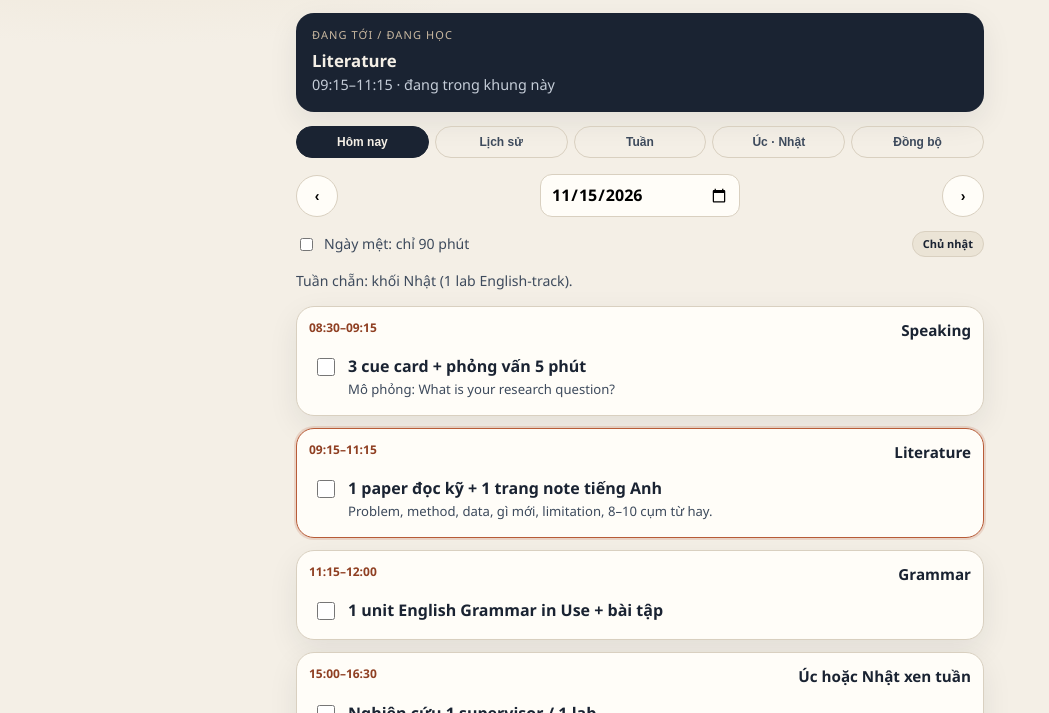
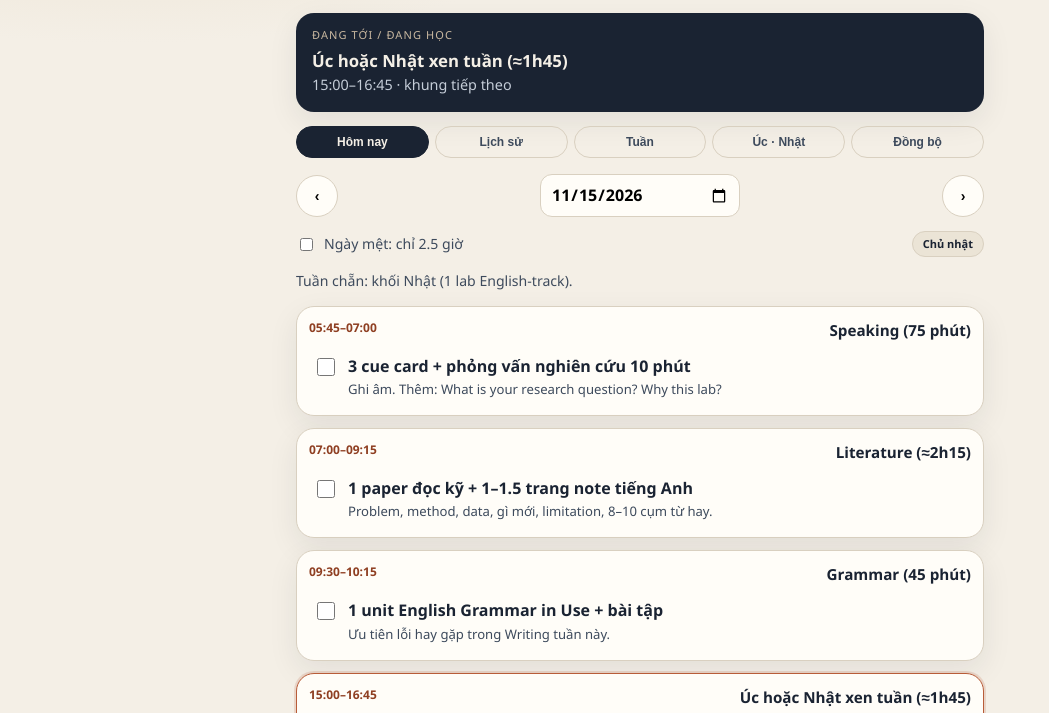
Before and after one commit to kienpt313/TryToDoBetter, a plain HTML site: page index.html in a window 1280 px wide. Shown: the part 87-800 px from the top of the page, without its empty margins (0-1049 px from the left). Drawn offline with Linux system fonts and the light colour scheme.

Commit message:
update version

```diff
--- a/app.js
+++ b/app.js
@@ -227,7 +227,7 @@ function renderToday() {
   const isToday = viewYmd === t.ymd;
   const minMode = Boolean(state.minMode[viewYmd]);
   document.getElementById("min-mode").checked = minMode;
-  document.getElementById("day-chip").textContent = minMode ? "Chế độ 90 phút" : dayKind(viewDay);
+  document.getElementById("day-chip").textContent = minMode ? "Chế độ 2.5 giờ" : dayKind(viewDay);
   document.getElementById("date-pick").value = viewYmd;
   document.getElementById("btn-today").hidden = isToday;
 
@@ -355,7 +355,7 @@ function renderHistory() {
     const s = taskStats(ymd);
     const empty = !s.hasLog;
     const noteBit = s.note ? " · có ghi chú" : "";
-    const minBit = s.minMode ? " · 90 phút" : "";
+    const minBit = s.minMode ? " · 2.5 giờ" : "";
     const doneBit = s.done ? `${s.done}/${s.total} việc` : "chưa tick";
     return `<button type="button" class="hist-row${empty ? " is-empty" : ""}${ymd === viewYmd ? " is-selected" : ""}" data-ymd="${ymd}">
       <span class="hist-dow">${vnWeekday(s.day).replace("Thứ ", "T").replace("Chủ nhật", "CN")}</span>
--- a/data.js
+++ b/data.js
@@ -1,97 +1,99 @@
 const TZ = "Asia/Ho_Chi_Minh";
+
+/** Lịch tăng tốc từ 15/11/2026 · mục tiêu ≈5.5–6 giờ tập trung / ngày thường */
 
 const WEEKDAY_BLOCKS = [
   {
     id: "morning",
-    time: "06:20–07:20",
-    start: "06:20",
-    end: "07:20",
-    name: "Sáng · tiếng Anh sản xuất",
+    time: "05:30–07:15",
+    start: "05:30",
+    end: "07:15",
+    name: "Sáng sớm · tiếng Anh (≈1h45)",
     tasks: [
       {
+        id: "anki",
+        title: "Anki 15 phút",
+        desc: "Academic Word List + cụm graph / y sinh. Học cụm, không học từ rời.",
+      },
+      {
         id: "shadow",
-        title: "Shadowing 15 phút",
-        desc: "1 đoạn, lặp 3 lần. BBC 6 Minute English; sau tháng 4 đổi talk khoa học.",
+        title: "Shadowing 20 phút",
+        desc: "1 đoạn, lặp 3 lần. BBC 6 Minute English; từ tháng 4/2027 đổi talk khoa học.",
       },
       {
         id: "writing",
-        title: "Writing 45 phút (không skip)",
-        desc: "T2/T4/T6: IELTS Task 2. T3/T5: paraphrase abstract paper (của bạn hoặc người khác), rồi chữa.",
+        title: "Writing 70 phút (không skip)",
+        desc: "T2/T4/T6: IELTS Task 2 (lập dàn + viết + sửa 1 đoạn). T3/T5: paraphrase abstract paper rồi viết lại band cao hơn.",
       },
     ],
   },
   {
     id: "lunch",
-    time: "12:20–12:50",
+    time: "12:20–13:00",
     start: "12:20",
-    end: "12:50",
-    name: "Trưa · input ngắn",
+    end: "13:00",
+    name: "Trưa · input (40 phút)",
     tasks: [
       {
-        id: "anki",
-        title: "Anki 15 phút",
-        desc: "Academic Word List + cụm graph/y sinh. Học cụm, không học từ rời.",
-      },
-      {
         id: "reading-snack",
-        title: "IELTS Reading 15 phút",
-        desc: "Một đoạn Cambridge, tập paraphrase câu hỏi — không làm full test buổi trưa.",
+        title: "Reading hoặc Listening 40 phút",
+        desc: "T2/T4/T6: 1 đoạn Cambridge timed + paraphrase câu hỏi. T3/T5: 1 Listening section + chữa keyword.",
       },
     ],
   },
   {
     id: "listen",
-    time: "18:35–19:05",
-    start: "18:35",
-    end: "19:05",
-    name: "Tối · nghe / nói",
+    time: "18:00–18:45",
+    start: "18:00",
+    end: "18:45",
+    name: "Chiều · nghe / nói (45 phút)",
     tasks: [
       {
         id: "listen-speak",
-        title: "Listening hoặc Speaking 30 phút",
-        desc: "T2/T4: dictation + chữa. T3/T5: ghi âm Speaking 2 phút × 2. T6: Listening Section 1–2.",
+        title: "Listening hoặc Speaking 45 phút",
+        desc: "T2/T4: dictation + chữa. T3/T5: ghi âm Speaking Part 2 × 2 + tự chấm. T6: Listening Section 3–4 hoặc Part 3 mock.",
       },
     ],
   },
   {
     id: "major",
-    time: "19:05–20:35",
-    start: "19:05",
-    end: "20:35",
-    name: "Chuyên môn 90 phút",
+    time: "19:00–20:50",
+    start: "19:00",
+    end: "20:50",
+    name: "Tối · chuyên môn (≈1h50)",
     tasks: [
       {
-        id: "major-90",
+        id: "major-110",
         title: "Khối Graph / y sinh theo thứ",
-        desc: "T2 toán-graph. T3 code PyG. T4 y sinh + ethics/leakage. T5 1 paper graph-biomed. T6 README tiếng Anh hoặc figure paper.",
+        desc: "T2 toán–graph nền. T3 code PyG / thí nghiệm. T4 y sinh + ethics/leakage. T5 1 paper graph-biomed (note tiếng Anh). T6 README tiếng Anh hoặc figure paper.",
       },
     ],
   },
   {
     id: "research",
-    time: "20:45–21:30",
-    start: "20:45",
-    end: "21:30",
-    name: "Nghiên cứu 45 phút",
+    time: "21:00–21:50",
+    start: "21:00",
+    end: "21:50",
+    name: "Nghiên cứu (50 phút)",
     tasks: [
       {
-        id: "research-45",
+        id: "research-50",
         title: "Paper / Overleaf / thí nghiệm",
-        desc: "T2 related work. T3 debug repo. T4 Method hoặc caption. T5 paper của lab Úc hoặc Nhật. T6 CV / bảng GS / nháp email (từ tháng 6/2027 làm thật).",
+        desc: "T2 related work. T3 debug repo. T4 Method hoặc caption. T5 paper của lab Úc hoặc Nhật. T6 CV / bảng GS / nháp email (từ 6/2027 làm thật).",
       },
     ],
   },
   {
     id: "journal",
-    time: "21:30–21:45",
-    start: "21:30",
-    end: "21:45",
+    time: "21:50–22:05",
+    start: "21:50",
+    end: "22:05",
     name: "Đóng ngày",
     tasks: [
       {
         id: "journal-10",
-        title: "10 câu tiếng Anh",
-        desc: "Today I learned… Next I will… Ngủ trước 23:00.",
+        title: "10 câu tiếng Anh + 1 việc mai",
+        desc: "Today I did… Weak point… Tomorrow first block… Ngủ trước 23:00 để giữ 05:30.",
       },
     ],
   },
@@ -100,14 +102,14 @@ const WEEKDAY_BLOCKS = [
 const FRIDAY_EXTRA = {
   id: "tracker",
   time: "Tối T6 · 15 phút",
-  start: "21:45",
-  end: "22:00",
+  start: "22:05",
+  end: "22:20",
   name: "Tracker tuần",
   tasks: [
     {
       id: "fri-track",
       title: "Cập nhật 4 dòng tracker",
-      desc: "Mock L/R/W/S · % paper · số GS đã xem tuần này (mục tiêu 2) · 1 lỗ hổng kiến thức.",
+      desc: "Mock L/R/W/S · % paper · số GS đã xem tuần này (mục tiêu ≥2) · 1 lỗ hổng kiến thức.",
     },
   ],
 };
@@ -115,16 +117,20 @@ const FRIDAY_EXTRA = {
 const MIN_DAY = [
   {
     id: "min",
-    time: "90 phút tối thiểu",
+    time: "2.5 giờ tối thiểu",
     start: "19:00",
-    end: "20:30",
-    name: "Ngày OT / mất sức",
+    end: "21:30",
+    name: "Ngày OT / mất sức (vẫn phải làm)",
     tasks: [
-      { id: "min-write", title: "Writing 30 phút", desc: "Vẫn phải viết hoặc chữa — đây là cửa IELTS." },
-      { id: "min-anki", title: "Anki 10 phút", desc: "" },
+      {
+        id: "min-write",
+        title: "Writing 45 phút",
+        desc: "Viết hoặc chữa — cửa IELTS không được bỏ dù ngày mệt.",
+      },
+      { id: "min-anki", title: "Anki 15 phút", desc: "Giữ streak từ vựng." },
       {
         id: "min-one",
-        title: "Đúng một việc 50 phút",
+        title: "Đúng một việc sâu 90 phút",
         desc: "Hoặc chữa Writing, hoặc 1 paper note, hoặc 1 experiment — không học 15 thứ.",
       },
     ],
@@ -133,66 +139,72 @@ const MIN_DAY = [
 
 const SATURDAY = [
   {
-    id: "sat-review",
-    time: "08:00–08:20",
-    start: "08:00",
-    end: "08:20",
-    name: "Review",
-    tasks: [{ id: "sat-anki", title: "Anki + từ tuần trước", desc: "" }],
+    id: "sat-warm",
+    time: "06:00–06:30",
+    start: "06:00",
+    end: "06:30",
+    name: "Warm-up",
+    tasks: [
+      {
+        id: "sat-anki",
+        title: "Anki + ôn lỗi tuần trước",
+        desc: "Ưu tiên thẻ đỏ / Writing mistakes list.",
+      },
+    ],
   },
   {
     id: "sat-mock",
-    time: "08:20–10:20",
-    start: "08:20",
-    end: "10:20",
-    name: "Mini mock",
+    time: "06:30–08:45",
+    start: "06:30",
+    end: "08:45",
+    name: "Mock timed (≈2h15)",
     tasks: [
       {
         id: "sat-test",
-        title: "Làm đề timed",
-        desc: "Tuần lẻ: Listening + Reading. Tuần chẵn: Writing Task 1 + 2.",
+        title: "Làm đề đúng giờ",
+        desc: "Tuần lẻ: Listening + Reading. Tuần chẵn: Writing Task 1 + 2 (đủ thời gian thi).",
       },
     ],
   },
   {
     id: "sat-fix",
-    time: "10:40–12:00",
-    start: "10:40",
-    end: "12:00",
-    name: "Chữa đề",
+    time: "09:00–10:30",
+    start: "09:00",
+    end: "10:30",
+    name: "Chữa đề (90 phút)",
     tasks: [
       {
         id: "sat-review-w",
         title: "Chữa kỹ hơn làm đề",
-        desc: "Writing: viết lại 1 đoạn ở band cao hơn.",
+        desc: "Writing: viết lại 1 đoạn ở band cao hơn. L/R: ghi mọi paraphrase sai.",
       },
     ],
   },
   {
     id: "sat-deep",
-    time: "13:30–16:30",
+    time: "13:30–16:00",
     start: "13:30",
-    end: "16:30",
-    name: "Deep work 3 giờ",
+    end: "16:00",
+    name: "Deep work 2.5 giờ",
     tasks: [
       {
         id: "sat-product",
         title: "Code thí nghiệm hoặc viết paper",
-        desc: "Không xen IELTS trong 3 giờ này.",
+        desc: "Không xen IELTS trong khối này. Có 1 deliverable cụ thể trước 16:00.",
       },
     ],
   },
   {
     id: "sat-labs",
-    time: "16:30–17:00",
-    start: "16:30",
-    end: "17:00",
+    time: "16:00–16:45",
+    start: "16:00",
+    end: "16:45",
     name: "Lab Úc / Nhật",
     tasks: [
       {
         id: "sat-abs",
         title: "2 abstract + conclusion của lab mục tiêu",
-        desc: "",
+        desc: "Ghi fit với paper của bạn + 3 câu hỏi để hỏi GS sau này.",
       },
     ],
   },
@@ -201,65 +213,71 @@ const SATURDAY = [
 const SUNDAY = [
   {
     id: "sun-speak",
-    time: "08:30–09:15",
-    start: "08:30",
-    end: "09:15",
-    name: "Speaking",
+    time: "05:45–07:00",
+    start: "05:45",
+    end: "07:00",
+    name: "Speaking (75 phút)",
     tasks: [
       {
         id: "sun-cue",
-        title: "3 cue card + phỏng vấn 5 phút",
-        desc: "Mô phỏng: What is your research question?",
+        title: "3 cue card + phỏng vấn nghiên cứu 10 phút",
+        desc: "Ghi âm. Thêm: What is your research question? Why this lab?",
       },
     ],
   },
   {
     id: "sun-lit",
-    time: "09:15–11:15",
-    start: "09:15",
-    end: "11:15",
-    name: "Literature",
+    time: "07:00–09:15",
+    start: "07:00",
+    end: "09:15",
+    name: "Literature (≈2h15)",
     tasks: [
       {
         id: "sun-paper",
-        title: "1 paper đọc kỹ + 1 trang note tiếng Anh",
+        title: "1 paper đọc kỹ + 1–1.5 trang note tiếng Anh",
         desc: "Problem, method, data, gì mới, limitation, 8–10 cụm từ hay.",
       },
     ],
   },
   {
     id: "sun-grammar",
-    time: "11:15–12:00",
-    start: "11:15",
-    end: "12:00",
-    name: "Grammar",
-    tasks: [{ id: "sun-murphy", title: "1 unit English Grammar in Use + bài tập", desc: "" }],
+    time: "09:30–10:15",
+    start: "09:30",
+    end: "10:15",
+    name: "Grammar (45 phút)",
+    tasks: [
+      {
+        id: "sun-murphy",
+        title: "1 unit English Grammar in Use + bài tập",
+        desc: "Ưu tiên lỗi hay gặp trong Writing tuần này.",
+      },
+    ],
   },
   {
     id: "sun-geo",
-    time: "15:00–16:30",
+    time: "15:00–16:45",
     start: "15:00",
-    end: "16:30",
-    name: "Úc hoặc Nhật xen tuần",
+    end: "16:45",
+    name: "Úc hoặc Nhật xen tuần (≈1h45)",
     tasks: [
       {
         id: "sun-country",
-        title: "Nghiên cứu 1 supervisor / 1 lab",
-        desc: "Tuần lẻ: Úc RTP. Tuần chẵn: Nhật English-track. Ghi fit với paper của bạn.",
+        title: "Nghiên cứu 1 supervisor / 1 lab (sâu hơn)",
+        desc: "Tuần lẻ: Úc RTP. Tuần chẵn: Nhật English-track. Ghi fit, funding, paper gần đây, lý do mail sau.",
       },
     ],
   },
   {
     id: "sun-plan",
-    time: "16:30–17:00",
-    start: "16:30",
-    end: "17:00",
+    time: "16:45–17:15",
+    start: "16:45",
+    end: "17:15",
     name: "Kế hoạch tuần",
     tasks: [
       {
         id: "sun-goals",
-        title: "3 mục tiêu tuần sau",
-        desc: "Anh · code · 1 deliverable (đoạn paper, figure, hoặc mock).",
+        title: "3 mục tiêu tuần sau + giờ ngủ/dậy",
+        desc: "Anh · code/paper · 1 deliverable. Khóa giờ ngủ để giữ 05:30.",
       },
     ],
   },
@@ -269,64 +287,64 @@ const WEEK_OVERVIEW = [
   {
     day: 1,
     name: "Thứ 2",
-    lines: ["Writing Task 2", "Toán / graph nền", "Related work Overleaf"],
+    lines: ["Writing Task 2 70′", "Toán / graph nền ≈1h50", "Related work Overleaf"],
   },
   {
     day: 2,
     name: "Thứ 3",
-    lines: ["Paraphrase abstract", "Code PyG", "Thí nghiệm / debug"],
+    lines: ["Paraphrase abstract", "Code PyG / thí nghiệm", "Debug repo"],
   },
   {
     day: 3,
     name: "Thứ 4",
-    lines: ["Writing Task 2", "Y sinh + leakage", "Method / caption"],
+    lines: ["Writing Task 2 70′", "Y sinh + leakage", "Method / caption"],
   },
   {
     day: 4,
     name: "Thứ 5",
-    lines: ["Paraphrase abstract", "1 paper graph-biomed", "Paper của lab mục tiêu"],
+    lines: ["Paraphrase abstract", "1 paper graph-biomed", "Paper lab mục tiêu"],
   },
   {
     day: 5,
     name: "Thứ 6",
-    lines: ["Writing Task 2", "README / figure", "Tracker 15 phút"],
+    lines: ["Writing Task 2 70′", "README / figure", "Tracker tuần 15′"],
   },
   {
     day: 6,
     name: "Thứ 7",
-    lines: ["Mini mock + chữa", "Deep work 3 giờ", "Tối: nghỉ"],
+    lines: ["Mock timed + chữa", "Deep work 2.5 giờ", "Lab abstracts"],
   },
   {
     day: 0,
     name: "Chủ nhật",
-    lines: ["Speaking + 1 paper kỹ", "Grammar", "Úc (lẻ) / Nhật (chẵn) + plan tuần"],
+    lines: ["Speaking sớm + 1 paper kỹ", "Grammar", "Úc (lẻ) / Nhật (chẵn) + plan tuần"],
   },
 ];
 
 const MILESTONES = [
   {
     id: "m1",
-    title: "8–11/2026 · Nền",
-    body: "IELTS ~5.0. Chọn 1 hướng nối 2 paper sẵn có. Danh sách 15 GS Úc + 15 GS Nhật.",
+    title: "15/11/2026–2/2027 · Tăng tốc nền",
+    body: "Giữ ≈6 giờ/ngày. IELTS đẩy về ~5.5. Chốt 1 hướng nối 2 paper sẵn có. Danh sách 15 GS Úc + 15 GS Nhật (đọc thật, không chỉ copy tên).",
   },
   {
     id: "m2",
-    title: "12/2026–3/2027 · 5.5",
-    body: "Mock mỗi 2 tuần. Draft paper 3 hoặc mở rộng paper cũ. Chưa spam email GS.",
+    title: "3–6/2027 · Mock đều",
+    body: "Mock mỗi tuần (T7). Draft paper 3 hoặc mở rộng paper cũ. Writing ổn định trước khi mail GS.",
   },
   {
     id: "m3",
-    title: "4–7/2027 · Thi IELTS",
-    body: "Thi khi mock ≥ 6.0. Camera-ready / arXiv. Bắt đầu mail GS (Nhật trước).",
+    title: "7–9/2027 · Thi IELTS",
+    body: "Thi khi mock ≥ 6.0 overall, Writing không dưới 6.0. Camera-ready / arXiv. Bắt đầu mail GS (Nhật trước).",
   },
   {
     id: "m4",
-    title: "8–11/2027 · Nộp",
+    title: "10/2027–1/2028 · Nộp",
     body: "Thi lại nếu Writing < 6.0. Proposal 2–3 trang. RTP Úc + MEXT theo GS.",
   },
   {
     id: "m5",
-    title: "12/2027–5/2028",
+    title: "2–8/2028",
     body: "Phỏng vấn, SOP, hoàn tất vòng còn lại. Nhập học 2028.",
   },
 ];
--- a/index.html
+++ b/index.html
@@ -57,7 +57,7 @@
         <div class="mode-row">
           <label class="switch">
             <input type="checkbox" id="min-mode" />
-            <span>Ngày mệt: chỉ 90 phút</span>
+            <span>Ngày mệt: chỉ 2.5 giờ</span>
           </label>
           <span class="chip" id="day-chip">Ngày thường</span>
         </div>
@@ -78,7 +78,8 @@
       <section id="panel-week" class="panel">
         <div class="week-grid" id="week-grid"></div>
         <article class="info-card">
-          <h2>Chủ nhật 15:00 · xen tuần</h2>
+          <h2>Chủ nhật 15:00 · xen tuần (≈1h45)</h2>
+          <p>Ngày thường ≈5.5–6 giờ (dậy 05:30). Chủ nhật nghiên cứu lab sâu hơn lịch cũ.</p>
           <p><strong>Tuần lẻ:</strong> Úc — 1 supervisor (RTP, 2 paper của lab, fit với paper của bạn).</p>
           <p><strong>Tuần chẵn:</strong> Nhật — 1 lab English-track (UTokyo, Science Tokyo, Kyoto, NAIST…).</p>
           <p id="week-parity" class="hint"></p>
@@ -133,7 +134,7 @@
     </main>
 
     <footer class="foot">
-      Lịch theo giờ VN (UTC+7) · Writing không được skip ngày thường
+      Lịch tăng tốc từ 15/11/2026 · ≈6 giờ/ngày · Writing không skip
     </footer>
   </div>
   <script src="./data.js"></script>
--- a/sw.js
+++ b/sw.js
@@ -1,4 +1,4 @@
-const CACHE = "phd-daily-v3";
+const CACHE = "phd-daily-v4";
 const ASSETS = [
   "./",
   "./index.html",
```
